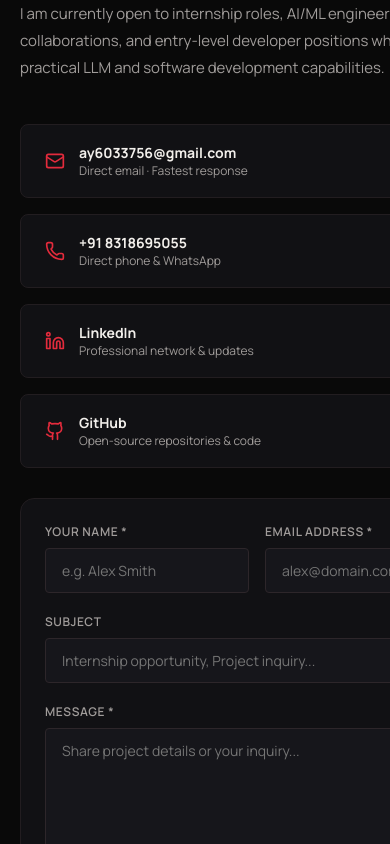
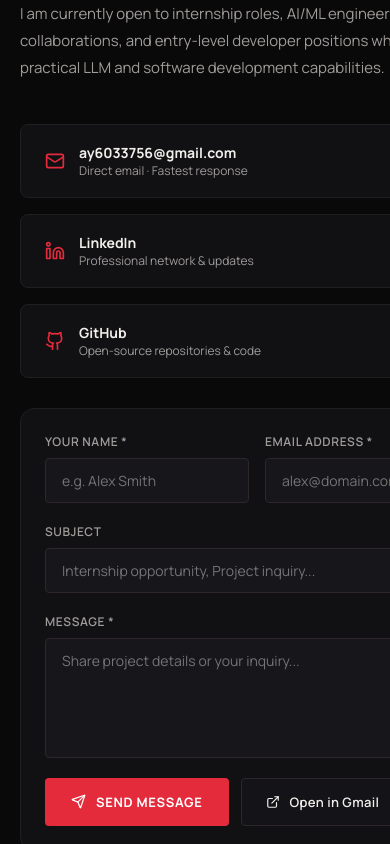
Before and after one commit to aryxn-builds/Aryan-Portfolio, a React (Vite) app: page / in a window 390 px wide. Shown: the part 9920-10764 px from the top of the page. Built offline with nearby package versions, Linux system fonts and the light colour scheme.

Commit message:
fix(contact): remove phone number from site config and contact channels

```diff
--- a/src/components/Contact.jsx
+++ b/src/components/Contact.jsx
@@ -5,7 +5,6 @@ import {
   Linkedin,
   Github,
   Mail,
-  Phone,
   Copy,
   Check,
   ArrowUpRight,
@@ -28,7 +27,6 @@ export const Contact = () => {
   const [errorMsg, setErrorMsg] = useState("");
 
   const recipientEmail = siteConfig.contact.email || "ay6033756@gmail.com";
-  const recipientPhone = siteConfig.contact.phone || "+91 8318695055";
 
   const handleChange = (e) => {
     setFormData((prev) => ({ ...prev, [e.target.name]: e.target.value }));
@@ -170,24 +168,6 @@ export const Contact = () => {
                 <span>{copiedEmail ? "Copied" : "Copy"}</span>
               </button>
             </div>
-
-            {/* Direct Phone / WhatsApp Card */}
-            {recipientPhone && (
-              <a
-                href={`tel:${recipientPhone.replace(/\s+/g, "")}`}
-                className="contact-channel-card"
-                title={`Call ${recipientPhone}`}
-              >
-                <div className="contact-channel-left">
-                  <Phone size={20} className="text-accent" aria-hidden="true" />
-                  <div>
-                    <div style={{ fontWeight: 700, fontSize: 14 }}>{recipientPhone}</div>
-                    <div style={{ fontSize: 12, color: "var(--muted)" }}>Direct phone &amp; WhatsApp</div>
-                  </div>
-                </div>
-                <ArrowUpRight size={16} className="text-muted" aria-hidden="true" />
-              </a>
-            )}
 
             {/* LinkedIn */}
             {siteConfig.contact.linkedin && (
--- a/src/config/site.js
+++ b/src/config/site.js
@@ -27,7 +27,7 @@ export const siteConfig = {
 
   contact: {
     email: "ay6033756@gmail.com",
-    phone: "+91 8318695055",
+    phone: "",
     whatsapp: "",
     instagram: "",
     youtube: "",
```
